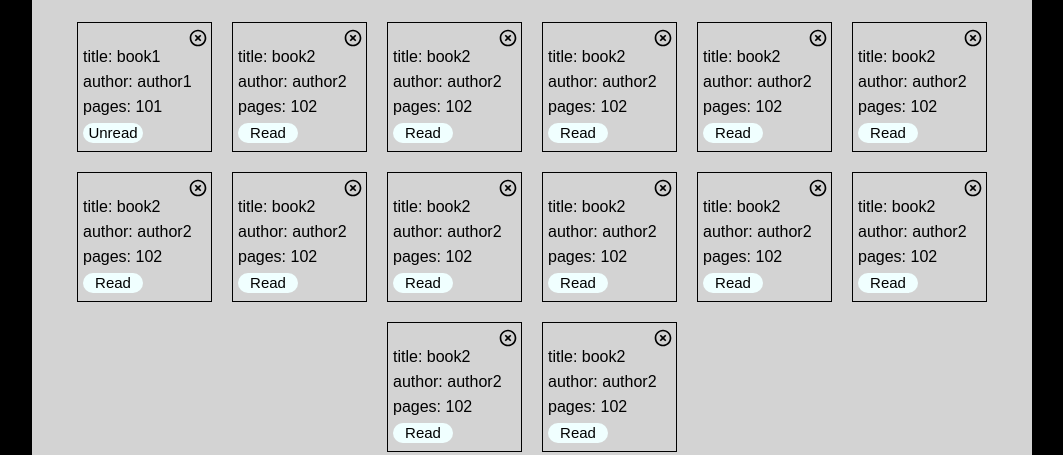
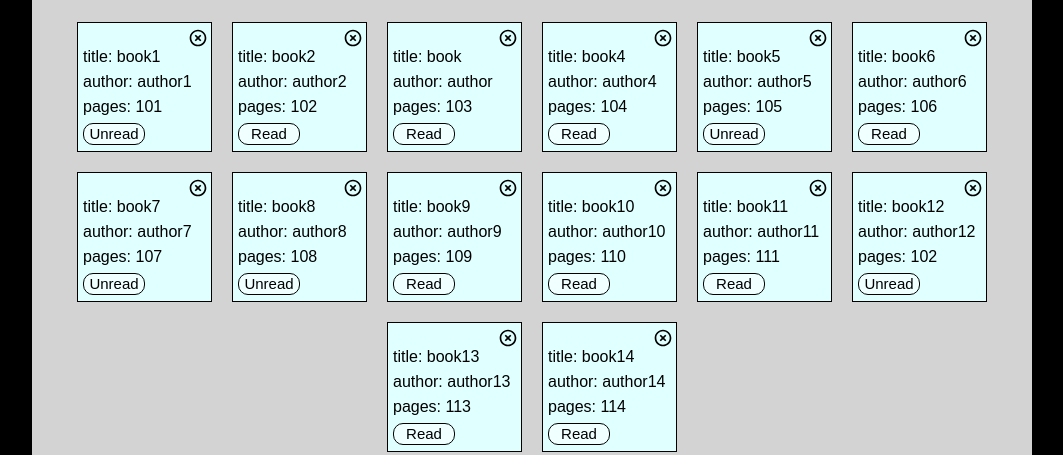
Before and after one commit to edgarcrd/library, a plain HTML site: page index.html in a window 1280 px wide. Shown: the part 423-878 px from the top of the page, without its empty margins (108-1171 px from the left). Drawn offline with Linux system fonts and the light colour scheme.

Commit message:
App Completed

```diff
--- a/script.js
+++ b/script.js
@@ -1,102 +1,100 @@
-// const crypto = require('crypto');
-
 const myLibrary = [
           {
-            id: "11111",
+            id: "1111",
             title: 'book1',
             author: 'author1',
             pages: 101,
             read: false
           },
           {
-            id: "22222",
+            id: "2222",
             title: 'book2',
             author: 'author2',
             pages: 102,
             read: true
           },
           {
-            id: "22222",
-            title: 'book2',
-            author: 'author2',
-            pages: 102,
+            id: "3333",
+            title: 'book',
+            author: 'author',
+            pages: 103,
             read: true
           },
           {
-            id: "22222",
-            title: 'book2',
-            author: 'author2',
-            pages: 102,
+            id: "4444",
+            title: 'book4',
+            author: 'author4',
+            pages: 104,
             read: true
           },
           {
-            id: "22222",
-            title: 'book2',
-            author: 'author2',
-            pages: 102,
+            id: "5555",
+            title: 'book5',
+            author: 'author5',
+            pages: 105,
+            read: false
+          },
+          {
+            id: "6666",
+            title: 'book6',
+            author: 'author6',
+            pages: 106,
             read: true
           },
           {
-            id: "22222",
-            title: 'book2',
-            author: 'author2',
-            pages: 102,
+            id: "7777",
+            title: 'book7',
+            author: 'author7',
+            pages: 107,
+            read: false
+          },
+          {
+            id: "8888",
+            title: 'book8',
+            author: 'author8',
+            pages: 108,
+            read: false
+          },
+          {
+            id: "9999",
+            title: 'book9',
+            author: 'author9',
+            pages: 109,
             read: true
           },
           {
-            id: "22222",
-            title: 'book2',
-            author: 'author2',
-            pages: 102,
+            id: "1010",
+            title: 'book10',
+            author: 'author10',
+            pages: 110,
             read: true
           },
           {
-            id: "22222",
-            title: 'book2',
-            author: 'author2',
-            pages: 102,
+            id: "11111",
+            title: 'book11',
+            author: 'author11',
+            pages: 111,
             read: true
           },
           {
-            id: "22222",
-            title: 'book2',
-            author: 'author2',
+            id: "1212",
+            title: 'book12',
+            author: 'author12',
             pages: 102,
+            read: false
+          },
+          {
+            id: "1313",
+            title: 'book13',
+            author: 'author13',
+            pages: 113,
             read: true
           },
           {
-            id: "22222",
-            title: 'book2',
-            author: 'author2',
-            pages: 102,
-            read: true
-          },
-          {
-            id: "22222",
-            title: 'book2',
-            author: 'author2',
-            pages: 102,
-            read: true
-          },
-          {
-            id: "22222",
-            title: 'book2',
-            author: 'author2',
-            pages: 102,
-            read: true
-          },
-          {
-            id: "22222",
-            title: 'book2',
-            author: 'author2',
-            pages: 102,
-            read: true
-          },
-          {
-            id: "22222",
-            title: 'book2',
-            author: 'author2',
-            pages: 102,
+            id: "1414",
+            title: 'book14',
+            author: 'author14',
+            pages: 114,
             read: true
           }
         ];
@@ -169,7 +167,6 @@ function addBookToLibrary(id, title, author, pages, read) {
 
   delBtn.id = id;
   delBtn.classList.add("del-btn")
-  // delBtn.textContent = "delete"
 
   delBtn.addEventListener('click', () => {
     const elem = document.getElementById(delBtn.id);
@@ -177,20 +174,6 @@ function addBookToLibrary(id, title, author, pages, read) {
     elem.parentElement.remove();
     myLibrary.splice(pos, 1);
   })
-
-  // <svg xmlns="http://www.w3.org/2000/svg" viewBox="0 0 24 24"><title>close-circle-outline</title><path d="M12,20C7.59,20 4,16.41 4,12C4,7.59 7.59,4 12,4C16.41,4 20,7.59 20,12C20,16.41 16.41,20 12,20M12,2C6.47,2 2,6.47 2,12C2,17.53 6.47,22 12,22C17.53,22 22,17.53 22,12C22,6.47 17.53,2 12,2M14.59,8L12,10.59L9.41,8L8,9.41L10.59,12L8,14.59L9.41,16L12,13.41L14.59,16L16,14.59L13.41,12L16,9.41L14.59,8Z" /></svg>
-
-  // const delBtn = document.createElement('svg')
-  // delBtn.id = id;
-  // delBtn.classList.add("del-btn")
-  // delBtn.textContent = "delete"
-
-  // delBtn.addEventListener('click', () => {
-  //   const elem = document.getElementById(delBtn.id);
-  //   const pos = myLibrary.map(e => e.id).indexOf(delBtn.id);
-  //   elem.parentElement.remove();
-  //   myLibrary.splice(pos, 1);
-  // })
 
   card.appendChild(delBtn);
   bookcase.appendChild(card);
@@ -212,6 +195,8 @@ form.addEventListener('submit', (e) => {
   addBookToLibrary(uuid, title.value, author.value, pages.value, read.checked);
 
   form.reset();
+
+  modal.classList.remove('show-modal');
 
 });
 
@@ -238,10 +223,8 @@ const renderLibrary = (array) => {
         }
 
         book.addEventListener('click', () => {
-          // console.log(element['id'])
           const e = document.getElementById(element['id']);
           const pos = myLibrary.map(e => e.id).indexOf(element['id']);
-          // console.log(pos)
           if (book.textContent === 'Unread') {
             book.textContent = "Read";
             myLibrary[pos]["read"] = true
@@ -249,8 +232,6 @@ const renderLibrary = (array) => {
             book.textContent = "Unread";
             myLibrary[pos]["read"] = false
           }
-
-          console.log(myLibrary)
         })
 
         card.appendChild(book);
@@ -283,19 +264,6 @@ const renderLibrary = (array) => {
       myLibrary.splice(pos, 1);
     })
 
-    // const delBtn = document.createElement('button')
-    // delBtn.id = element['id'];
-    // delBtn.classList.add("del-btn")
-    // delBtn.textContent = "delete"
-
-    // delBtn.addEventListener('click', () => {
-    //   const elem = document.getElementById(delBtn.id);
-    //   const pos = myLibrary.map(e => e.id).indexOf(delBtn.id);
-    //   elem.parentElement.remove();
-    //   myLibrary.splice(pos, 1);
-    //   console.log(myLibrary)
-    // })
-
     card.appendChild(delBtn);
     bookcase.appendChild(card);
   });
--- a/styles.css
+++ b/styles.css
@@ -75,6 +75,7 @@ body {
   height: 130px;
   width: 135px;
   padding: 5px;
+  background-color: lightcyan;
 }
 
 .card .title {
@@ -115,6 +116,7 @@ body {
   height: 20px;
   font-size: 15px;
   text-align: center;
+  border: 1px solid black;
 }
 
 .modal-container {
```
